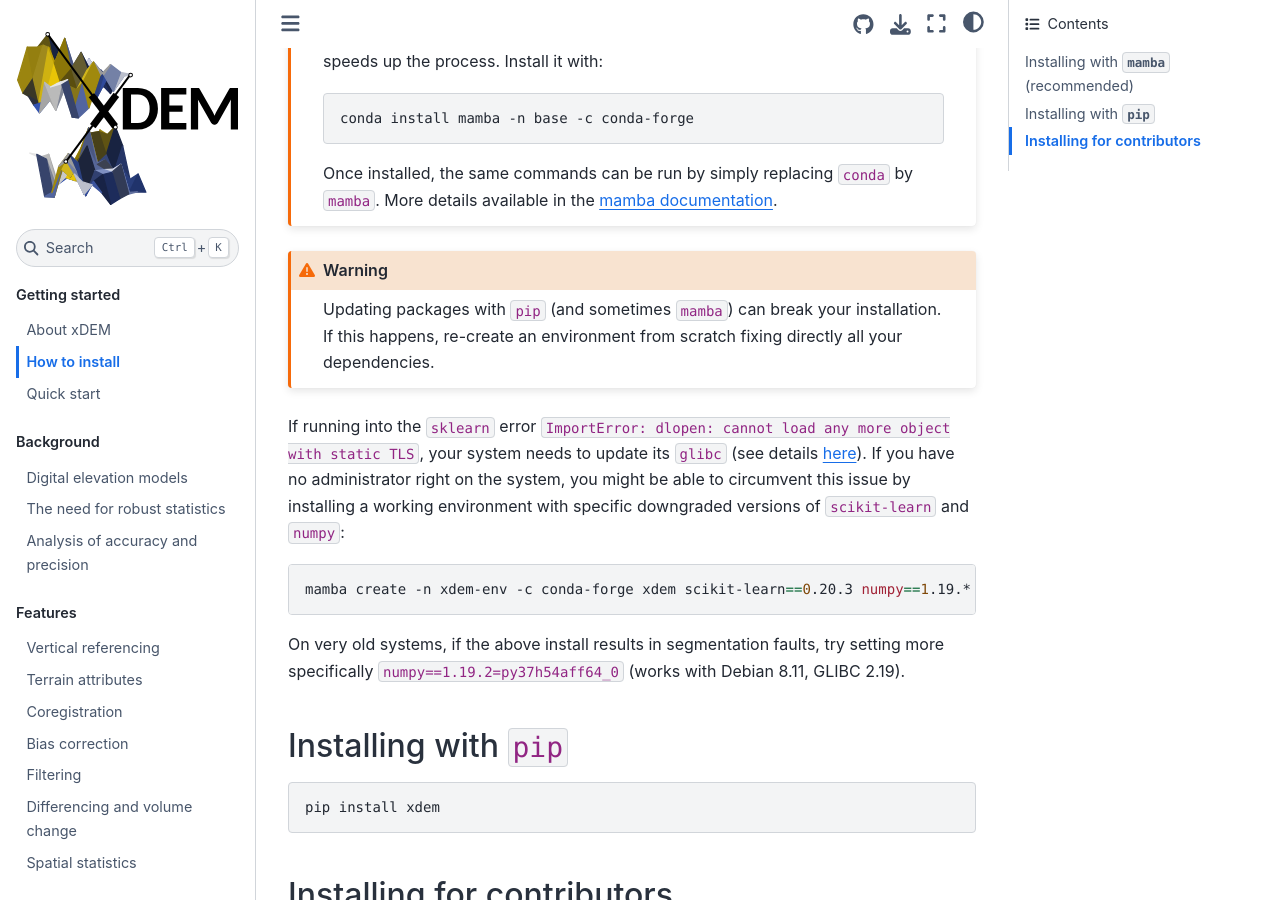
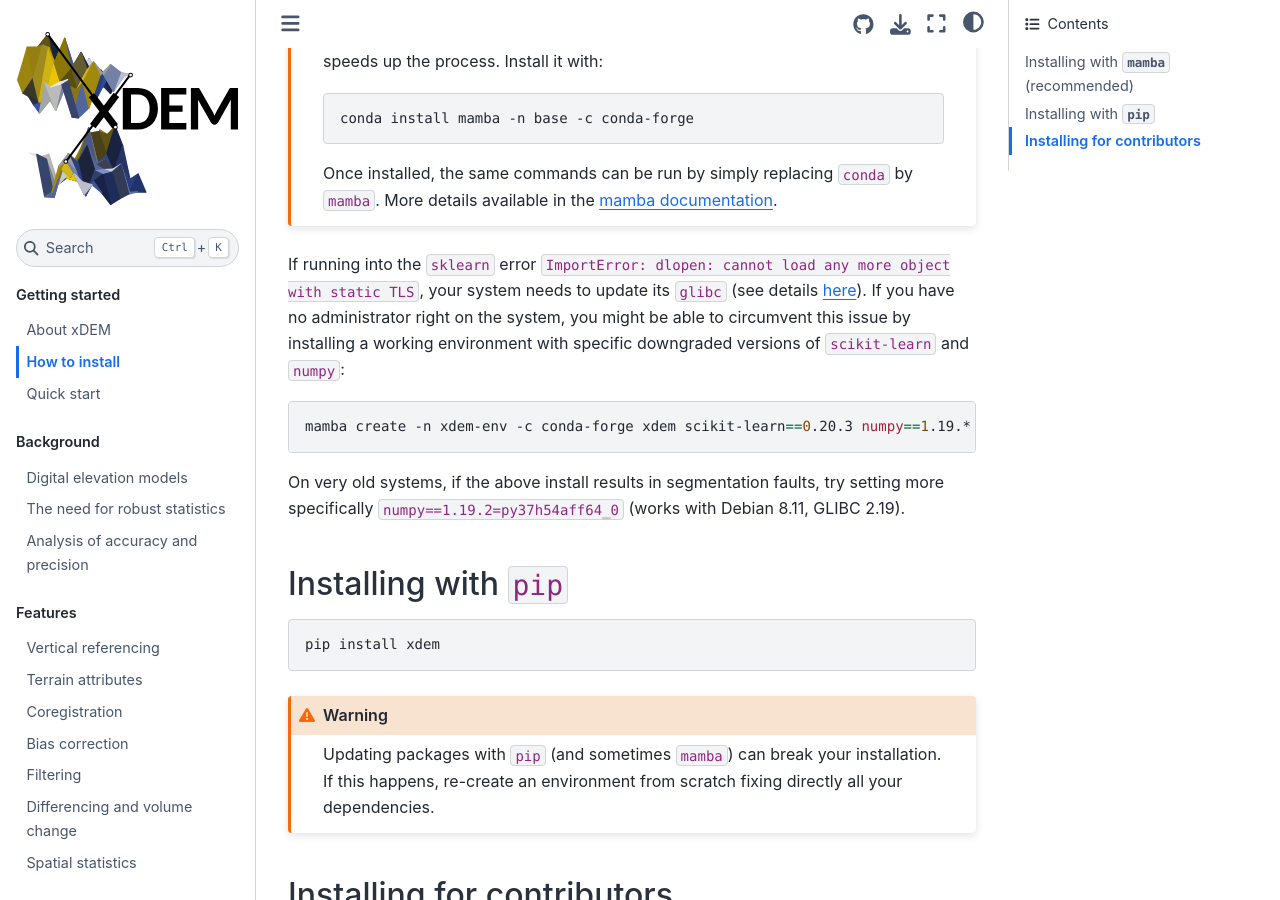
Before and after one commit to GlacioHack/xdem, a Sphinx documentation site: the page built from doc/source/how_to_install.md, in a window 1280 px wide and 900 px high, scrolled down 316 px. Built offline with Sphinx 7.4.7 and the Sphinx Book theme 1.1.4, drawn with Linux system fonts in a browser that asks for light colours; pages that are not in the unit, such as notebooks, are missing from menus; the version number is read from the project's files by our own code.

Commit message:
Move warning

````diff
--- a/doc/source/how_to_install.md
+++ b/doc/source/how_to_install.md
@@ -14,10 +14,6 @@ Solving dependencies can take a long time with `conda`, `mamba` significantly sp
     conda install mamba -n base -c conda-forge
 
 Once installed, the same commands can be run by simply replacing `conda` by `mamba`. More details available in the [mamba documentation](https://mamba.readthedocs.io/en/latest/).
-```
-
-```{warning}
-Updating packages with `pip` (and sometimes `mamba`) can break your installation. If this happens, re-create an environment from scratch fixing directly all your dependencies.
 ```
 
 If running into the `sklearn` error `ImportError: dlopen: cannot load any more object with static TLS`, your system
@@ -38,6 +34,10 @@ On very old systems, if the above install results in segmentation faults, try se
 pip install xdem
 ```
 
+```{warning}
+Updating packages with `pip` (and sometimes `mamba`) can break your installation. If this happens, re-create an environment from scratch fixing directly all your dependencies.
+```
+
 ## Installing for contributors
 
 ```bash
````
